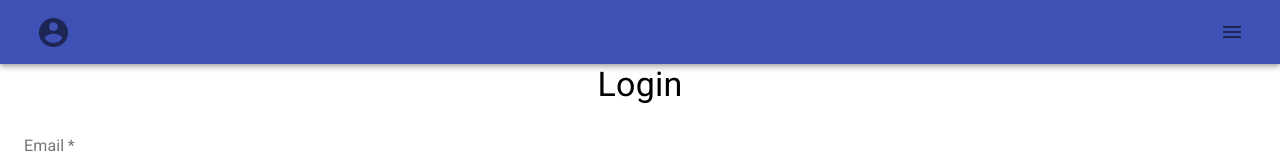
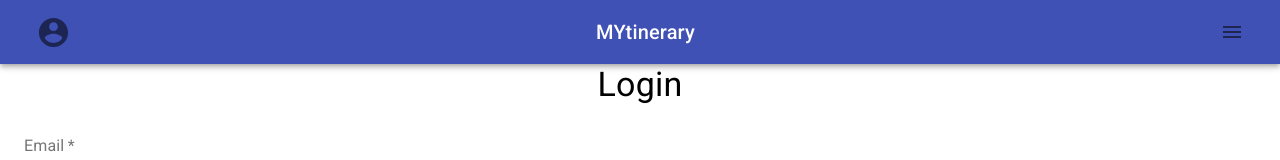
Before and after one commit to UliKuch/Ubiqum_MYtinerary_ReactApp, a React (Create React App) app: page /user/login in a window 1280 px wide. Shown: the top 160 px of the page. Built offline with nearby package versions, Linux system fonts and the light colour scheme.

Commit message:
Add app name to Navbar

```diff
--- a/src/component/Navbar.js
+++ b/src/component/Navbar.js
@@ -14,6 +14,7 @@ import Avatar from '@material-ui/core/Avatar';
 // redux
 import { connect } from "react-redux";
 import { logoutUser } from "../store/actions/userActions";
+import { Typography } from '@material-ui/core';
 
 const DropDownMenu = withStyles({
   paper: {
@@ -66,6 +67,7 @@ function Navbar(props) {
             display="flex"
             justifyContent="space-between"
             style={{ width: '100%' }}
+            alignItems="center"
           >
             <IconButton
               aria-label="account"
@@ -123,6 +125,8 @@ function Navbar(props) {
                 </MenuItem>
               }
             </DropDownMenu>
+            <Typography variant="h6" component="h1">MYtinerary</Typography>
+
             <IconButton
               aria-label="menu"
               aria-controls="hamburger-menu"
```
